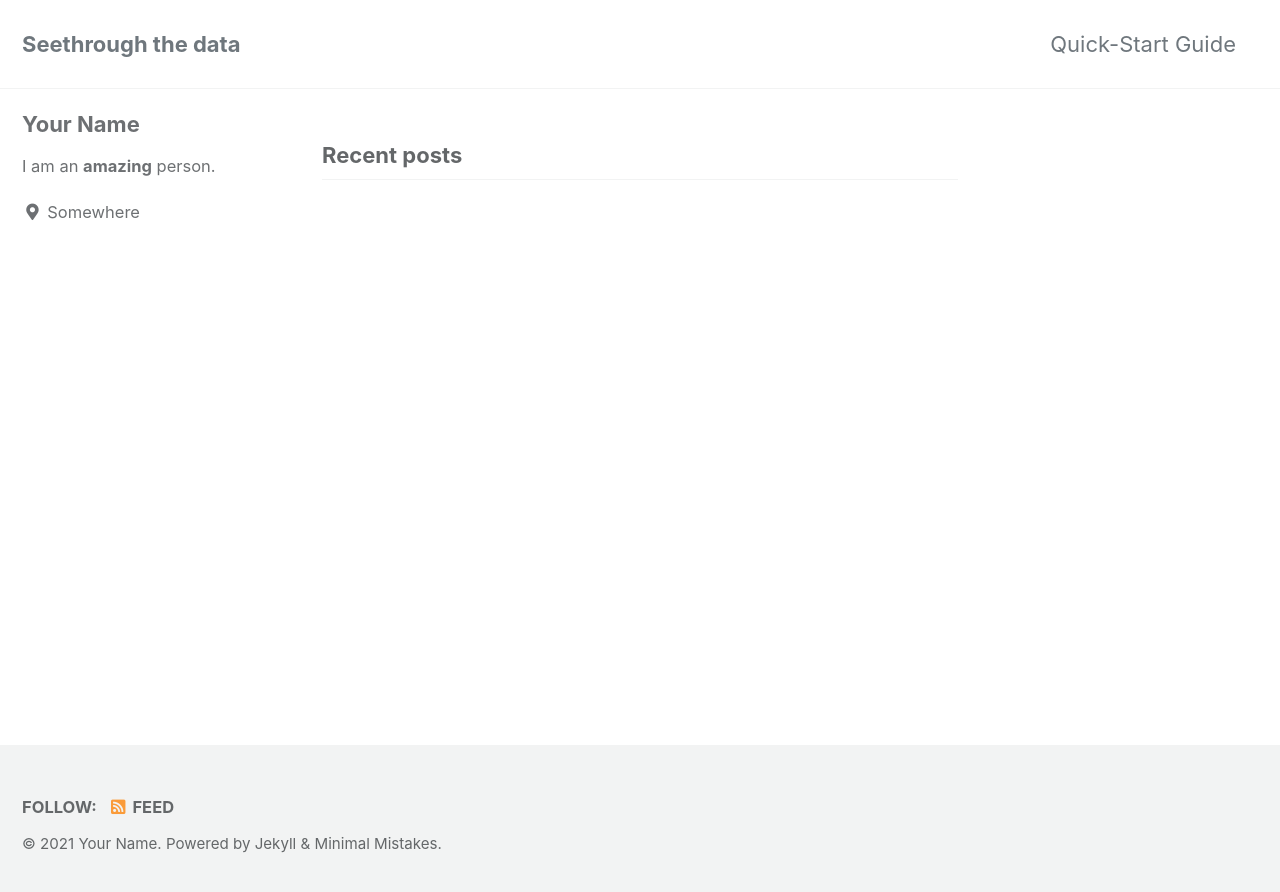
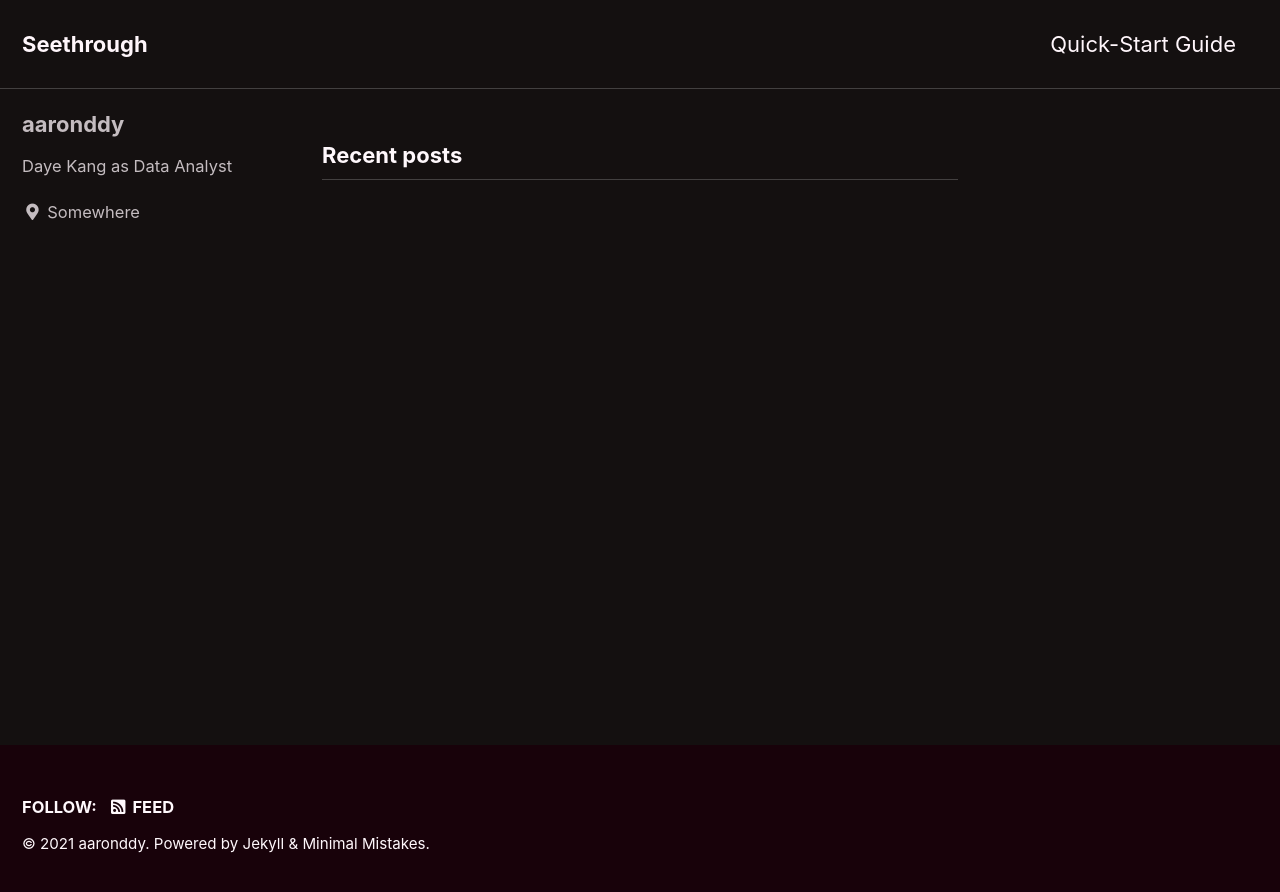
Before and after one commit to aaronddy/aaronddy.github.io, a Jekyll site: the page built from index.html, in a window 1280 px wide. Shown: the top 892 px of the page. Built offline with Jekyll 4.4.1, drawn with Linux system fonts in a browser that asks for light colours; cached includes are drawn as plain includes; the list of posts is cut into pages by our own code.

Commit message:
modified theme color

```diff
--- a/_config.yml
+++ b/_config.yml
@@ -12,19 +12,19 @@
 
 # theme                  : "minimal-mistakes-jekyll"
 # remote_theme           : "mmistakes/minimal-mistakes"
-minimal_mistakes_skin    : "default" # "air", "aqua", "contrast", "dark", "dirt", "neon", "mint", "plum", "sunrise"
+minimal_mistakes_skin    : "neon" # "air", "aqua", "contrast", "dark", "dirt", "neon", "mint", "plum", "sunrise"
 
 # Site Settings
 locale                   : "en-US"
-title                    : "Seethrough the data"
+title                    : "Seethrough"
 title_separator          : "-"
-subtitle                 : # site tagline that appears below site title in masthead
-name                     : "Your Name"
-description              : "An amazing website."
-url                      : # the base hostname & protocol for your site e.g. "https://mmistakes.github.io"
+subtitle                 :
+name                     : "aaronddy"
+description              : "Hacer cualquier cosa que quiero"
+url                      : "https://aaronddy.github.io"
 baseurl                  : # the subpath of your site, e.g. "/blog"
-repository               : # GitHub username/repo-name e.g. "mmistakes/minimal-mistakes"
-teaser                   : # path of fallback teaser image, e.g. "/assets/images/500x300.png"
+repository               : "aaronddy/aaronddy.github.io"
+teaser                   : "/assets/images/lisbon.JPEG"
 logo                     : # path of logo image to display in the masthead, e.g. "/assets/images/88x88.png"
 masthead_title           : # overrides the website title displayed in the masthead, use " " for no title
 # breadcrumbs            : false # true, false (default)
@@ -94,9 +94,9 @@ analytics:
 
 # Site Author
 author:
-  name             : "Your Name"
+  name             : "aaronddy"
   avatar           : # path of avatar image, e.g. "/assets/images/bio-photo.jpg"
-  bio              : "I am an **amazing** person."
+  bio              : "Daye Kang as Data Analyst"
   location         : "Somewhere"
   email            :
   links:
```
Also changed, not shown: 1 other file.
